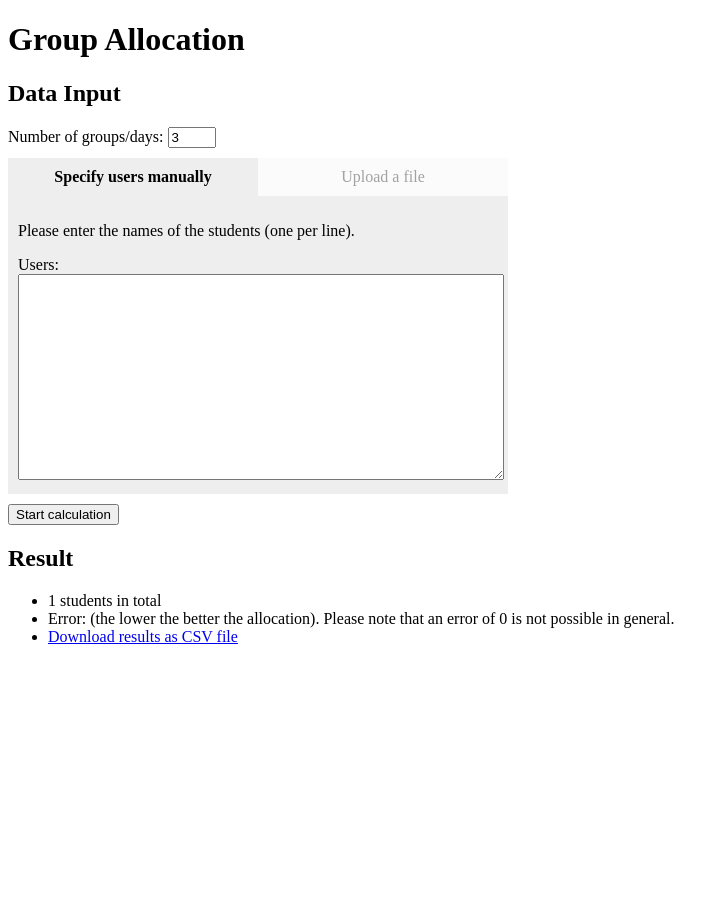
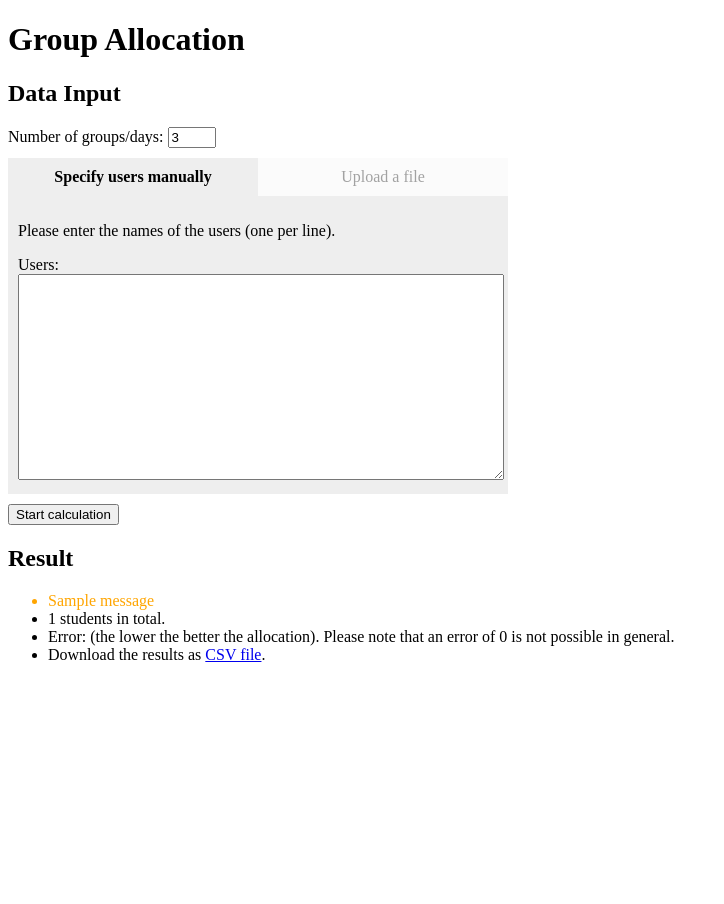
Before and after one commit to JanSellner/WorldCafe, a Flask app: template server/templates/index.html in a window 1280 px wide. Shown: the top 904 px of the page, without its empty margins (0-724 px from the left). Run offline with Flask 2, Linux system fonts and the light colour scheme; the template is opened without the code that fills it: values that come from a table or form of the project are taken from there, most other values are stand-ins (such as "Sample title", 1, 10 or a date in 2020); one stand-in notice (Sample message) is shown; some libraries are stand-ins or nearby versions.

Commit message:
Add warnings on invalid input

```diff
--- a/server/static/style.css
+++ b/server/static/style.css
@@ -98,6 +98,9 @@ summary {
 .error {
     color: red;
 }
+.warning {
+    color: orange;
+}
 #stats {
     display: flex;
     flex-flow: row wrap;
--- a/server/templates/index.html
+++ b/server/templates/index.html
@@ -24,7 +24,7 @@
             {{ (form.selection_type|list)[0] }}
             {{ (form.selection_type|list)[0].label }}
             <div class="tab">
-                <p>Please enter the names of the students (one per line).</p>
+                <p>Please enter the names of the users (one per line).</p>
                 {{ form.users.label(title=form.users.description) }}: {{ form.users(title=form.users.description) }}
                 {% for error in form.users.errors %}
                     <span class="error">{{ error }}</span>
@@ -90,8 +90,15 @@
     {% endmacro %}
 
     <ul>
+        {% with messages = get_flashed_messages() %}
+        {% if messages %}
+            {% for message in messages %}
+            <li class="warning">{{ message }}</li>
+            {% endfor %}
+        {% endif %}
+        {% endwith %}
         <li>
-            {{ stats.members.names|length }} students in total
+            {{ stats.members.names|length }} students in total.
             {% if 'n_foreigners' in stats %}
             <ul>
                 <li>{{stats['n_non-foreigners']}} non-foreigners</li>
@@ -100,7 +107,7 @@
             {% endif %}
         </li>
         <li>Error: {{stats.error}} (the lower the better the allocation). Please note that an error of 0 is not possible in general.</li>
-        <li><a download="GroupAllocation.csv" href="data:text/csv;base64,{{ csv_data }}">Download results as CSV file</a></li>
+        <li>Download the results as <a download="GroupAllocation.csv" href="data:text/csv;base64,{{ csv_data }}">CSV file</a>.</li>
     </ul>
 
     <div id="stats">
```
Also changed, not shown: server/routes.py (+11 -5 lines).
